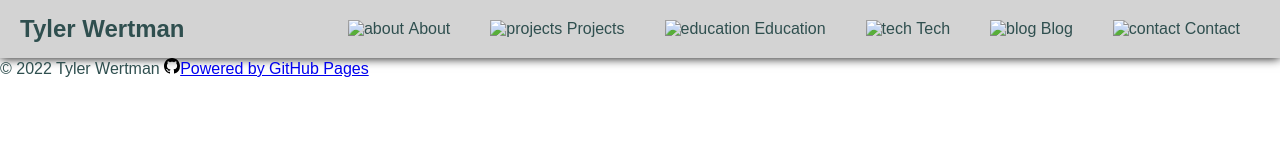
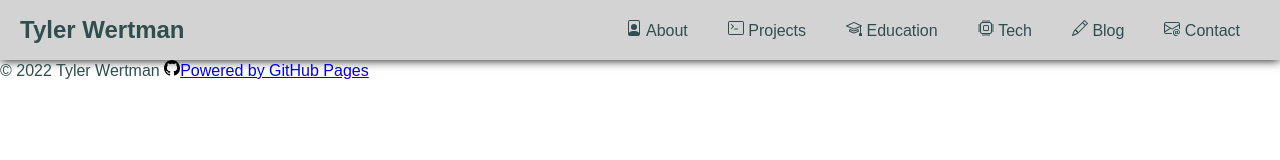
Before and after one commit to tylerwertman/tylerwertman.github.io, a plain HTML site: page index.html in a window 1280 px wide. Drawn offline with Linux system fonts and the light colour scheme; files whose address does not match are found by name.

Commit message:
fix image refs

```diff
--- a/index.html
+++ b/index.html
@@ -6,7 +6,7 @@
     <meta name="viewport" content="width=device-width, initial-scale=1.0">
     <title>Tyler Wertman</title>
     <link rel="stylesheet" href="style.css">
-    <link rel="icon" type="image/x-icon" href="./icons/cup-hot-fill.svg">
+    <link rel="icon" type="image/x-icon" href="./images/cup-hot-fill.svg">
 </head>
 <body>
     <div class="container">
@@ -14,12 +14,12 @@
             <h1 onmouseover="navH1Color(this)" onmouseout="navH1Color(this)">Tyler Wertman</h1>
             <div class="navLinks">
                 <ul>
-                    <li onmouseover="navUlColor(this)" onmouseout="navUlColor(this)"><img src="./icons/about.svg" alt="about">&nbsp;<a href="#">About</a></li>
-                    <li onmouseover="navUlColor(this)" onmouseout="navUlColor(this)"><img src="./icons/projects.svg" alt="projects">&nbsp;<a href="#">Projects</a></li>
-                    <li onmouseover="navUlColor(this)" onmouseout="navUlColor(this)"><img src="./icons/education.svg" alt="education">&nbsp;<a href="#">Education</a></li>
-                    <li onmouseover="navUlColor(this)" onmouseout="navUlColor(this)"><img src="./icons/tech.svg" alt="tech">&nbsp;<a href="#">Tech</a></li>
-                    <li onmouseover="navUlColor(this)" onmouseout="navUlColor(this)"><img src="./icons/blog.svg" alt="blog">&nbsp;<a href="#">Blog</a></li>
-                    <li onmouseover="navUlColor(this)" onmouseout="navUlColor(this)"><img src="./icons/contact.svg" alt="contact">&nbsp;<a href="#">Contact</a></li>
+                    <li onmouseover="navUlColor(this)" onmouseout="navUlColor(this)"><img src="./images/about.svg" alt="about">&nbsp;<a href="#">About</a></li>
+                    <li onmouseover="navUlColor(this)" onmouseout="navUlColor(this)"><img src="./images/projects.svg" alt="projects">&nbsp;<a href="#">Projects</a></li>
+                    <li onmouseover="navUlColor(this)" onmouseout="navUlColor(this)"><img src="./images/education.svg" alt="education">&nbsp;<a href="#">Education</a></li>
+                    <li onmouseover="navUlColor(this)" onmouseout="navUlColor(this)"><img src="./images/tech.svg" alt="tech">&nbsp;<a href="#">Tech</a></li>
+                    <li onmouseover="navUlColor(this)" onmouseout="navUlColor(this)"><img src="./images/blog.svg" alt="blog">&nbsp;<a href="#">Blog</a></li>
+                    <li onmouseover="navUlColor(this)" onmouseout="navUlColor(this)"><img src="./images/contact.svg" alt="contact">&nbsp;<a href="#">Contact</a></li>
                 </ul>
             </div>
         </nav>
--- a/script.js
+++ b/script.js
@@ -8,7 +8,7 @@ function navUlColor(element) {
     // console.log(li);
     if (!li.classList.contains("navLiColor")) {
         li.classList.add("navLiColor");
-        li.children[0].src = `./icons/${name}-fill.svg`
+        li.children[0].src = `./images/${name}-fill.svg`
         console.log(li.children[0].src);
         li.children[1].style.color = "white";
     }else {
```
